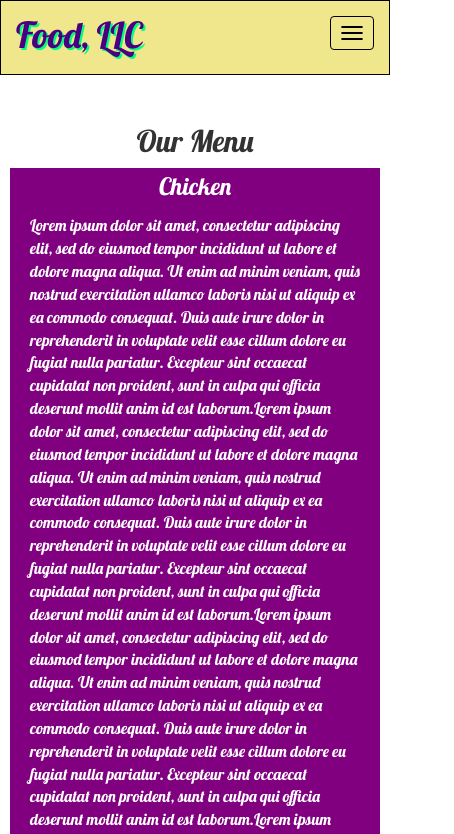
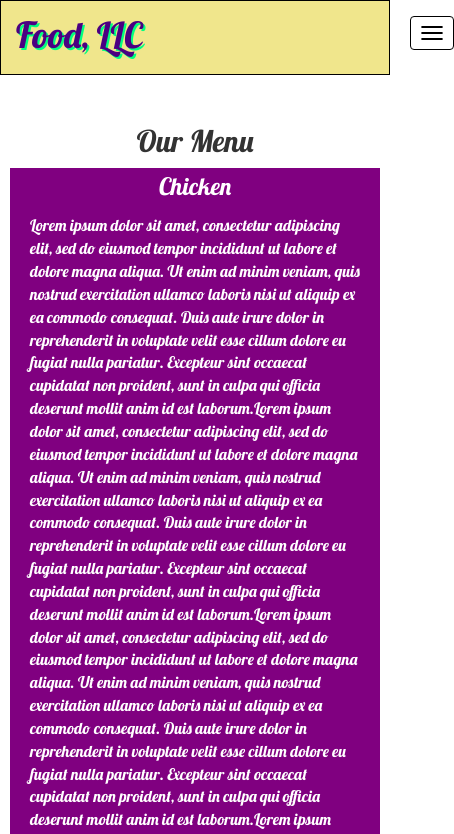
Before and after one commit to solalura24/M3.1, a plain HTML site: page index.html in a window 390 px wide. Shown: the top 834 px of the page, 454 px wide, since content can reach past the window. Drawn offline with Linux system fonts and the light colour scheme.

Commit message:
Updating

```diff
--- a/css/styles.css
+++ b/css/styles.css
@@ -62,11 +62,6 @@ h1{
   border: 1px solid black;
 }
 
-button.navbar-toggle.collapsed{
-  margin-top:15px;
-  margin-right: 30px;
-}
-
 h2{
 	padding-top: 30px;
 }
@@ -126,4 +121,9 @@ button.navbar-toggle.collapsed {
 #collapsable-nav#nav-list.items{
   visibility: visible;
  }
+
+ button.navbar-toggle.collapsed.visible-xs.hidden-sm{
+  margin-top:15px;
+  margin-right: -50px;
 }
+}
```
